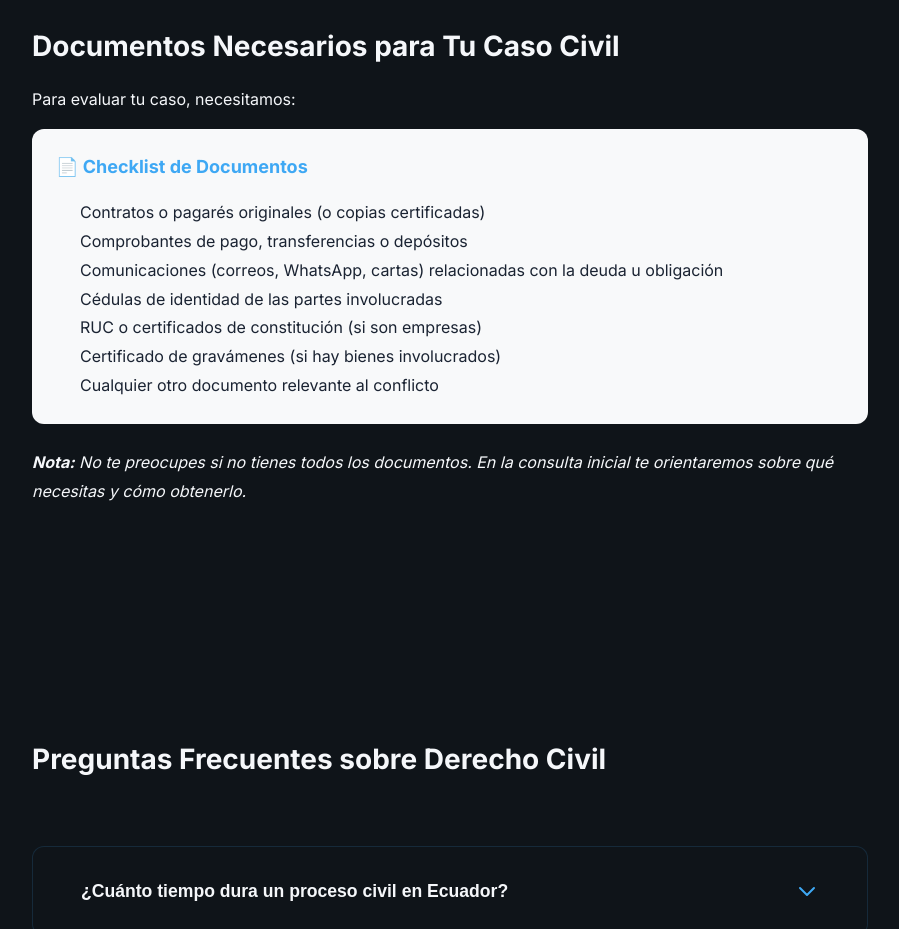
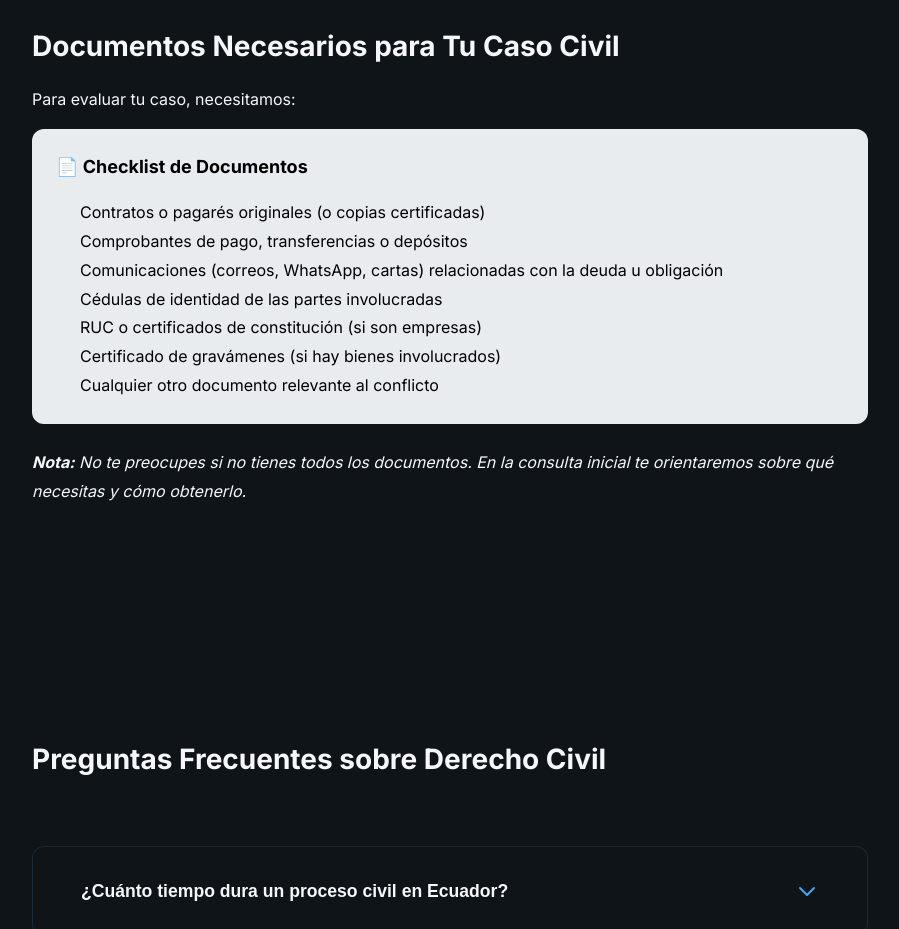
Before and after one commit to Markito2912/vargas-lawyer, a plain HTML site: page blog-derecho-civil-santo-domingo.html in a window 1280 px wide. Shown: the part 3820-4749 px from the top of the page, without its empty margins (190-1089 px from the left). Drawn offline with nearby package versions, Linux system fonts and the light colour scheme.

Commit message:
Forzar color negro checklist blog con important

```diff
--- a/blog-derecho-civil-santo-domingo.html
+++ b/blog-derecho-civil-santo-domingo.html
@@ -306,10 +306,10 @@
             <p style="line-height: 1.8; margin-bottom: 16px;">
                 Para evaluar tu caso, necesitamos:
             </p>
-            <div style="background: #f8f9fa; padding: 24px; border-radius: 12px; margin-bottom: 24px; color: #1a2332;">
-                <h3 style="font-size: 18px; margin: 0 0 16px 0; color: var(--color-primary);">📄 Checklist de Documentos
+            <div style="background: #e9ecef; padding: 24px; border-radius: 12px; margin-bottom: 24px; color: #000000 !important;">
+                <h3 style="font-size: 18px; margin: 0 0 16px 0; color: #000000 !important; font-weight: bold;">📄 Checklist de Documentos
                 </h3>
-                <ul style="line-height: 1.8; margin: 0; padding-left: 24px;">
+                <ul style="line-height: 1.8; margin: 0; padding-left: 24px; color: #000000 !important;">
                     <li>Contratos o pagarés originales (o copias certificadas)</li>
                     <li>Comprobantes de pago, transferencias o depósitos</li>
                     <li>Comunicaciones (correos, WhatsApp, cartas) relacionadas con la deuda u obligación</li>
```
